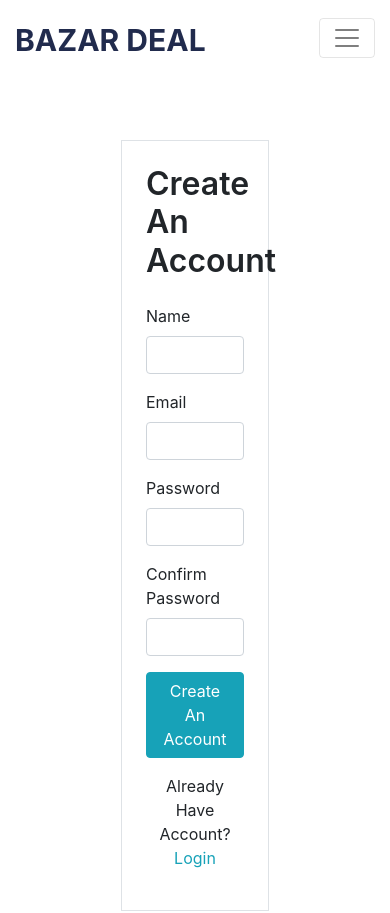
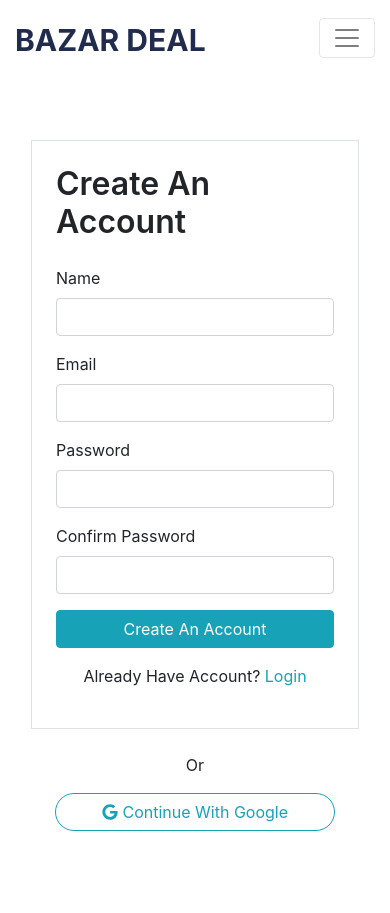
Before and after one commit to DevTeertha/Bazar-Deal-Client, a React (Create React App) app: page /register in a window 390 px wide. Shown: the top 913 px of the page. After the commit the page ends 871 px from the top, so only its background shows below. Built offline with nearby package versions, Linux system fonts and the light colour scheme; no server answers.

Commit message:
responsive fix

```diff
--- a/src/components/CreateAccount/CreateAccount.js
+++ b/src/components/CreateAccount/CreateAccount.js
@@ -35,7 +35,7 @@ const CreateAccount = () => {
             <div className="header-container">
                 <Header></Header>
             </div>
-            <div className="login-container w-50 p-3 mt-5">
+            <div className="login-container p-3 mt-5">
                 <div className="login-frame border p-4">
                     <h2 style={{ fontWeight: '600' }} className="mb-4">Create An Account</h2>
                     <form action="">
--- a/src/components/Header/Header.js
+++ b/src/components/Header/Header.js
@@ -3,7 +3,7 @@ import './Header.css'
 import { Link } from 'react-router-dom';
 import Popup from 'reactjs-popup';
 import { MyContext } from '../../App';
-import { Navbar, Nav, NavDropdown } from 'react-bootstrap';
+import { Navbar, Nav } from 'react-bootstrap';
 import { signOut } from '../Firebase/FirebaseAuth';
 
 const Header = () => {
--- a/src/components/Login/Login.css
+++ b/src/components/Login/Login.css
@@ -8,4 +8,12 @@
 .login-container{
     position: relative;
     left: 25%;
+    width: 50%;
 }
+
+@media only screen and (max-width: 767px){
+    .login-container{
+        width: 100%;
+        left: 0;
+    }
+}
--- a/src/components/Login/Login.js
+++ b/src/components/Login/Login.js
@@ -45,7 +45,7 @@ const Login = () => {
             <div className="header-container">
                 <Header></Header>
             </div>
-            <div className="login-container w-50 p-3 mt-5">
+            <div className="login-container p-3 mt-5">
                 <div className="login-frame border p-4">
                     <h2 style={{ fontWeight: '600' }} className="mb-4">Login</h2>
                     <form action="">
--- a/src/components/Orders/Orders.js
+++ b/src/components/Orders/Orders.js
@@ -5,10 +5,8 @@ import Header from '../Header/Header';
 import { MyContext } from '../../App';
 
 const Orders = () => {
-    const { cartState, orderHistoryState } = useContext(MyContext);
+    const { orderHistoryState } = useContext(MyContext);
     const [orderHistory, setOrderHistory] = orderHistoryState;
-    const [cart] = cartState;
-    const { _id } = cart;
     const email = localStorage.getItem('email');
     useEffect(() => {
         fetch(`https://warm-sea-45342.herokuapp.com/order?email=${email}`)
```
